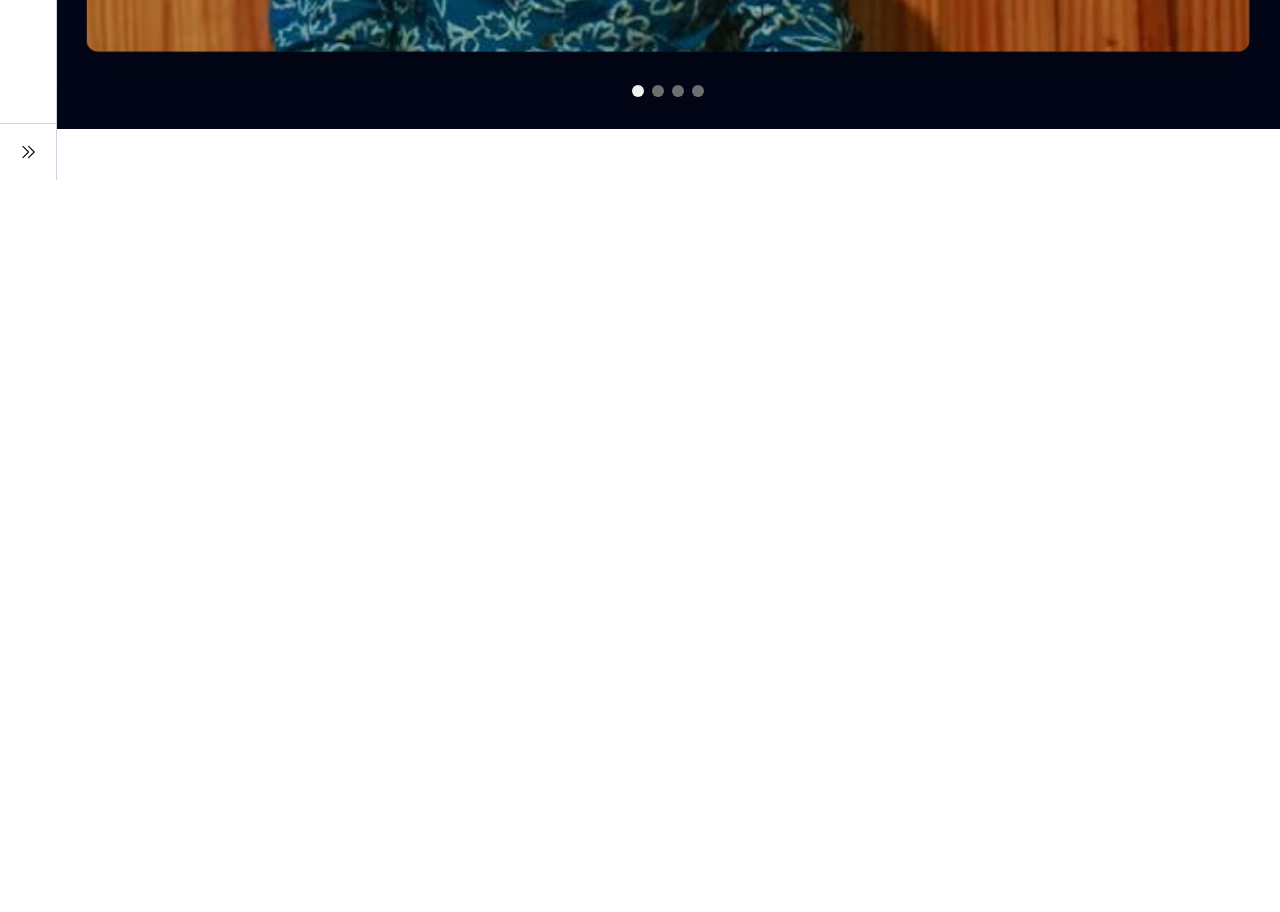
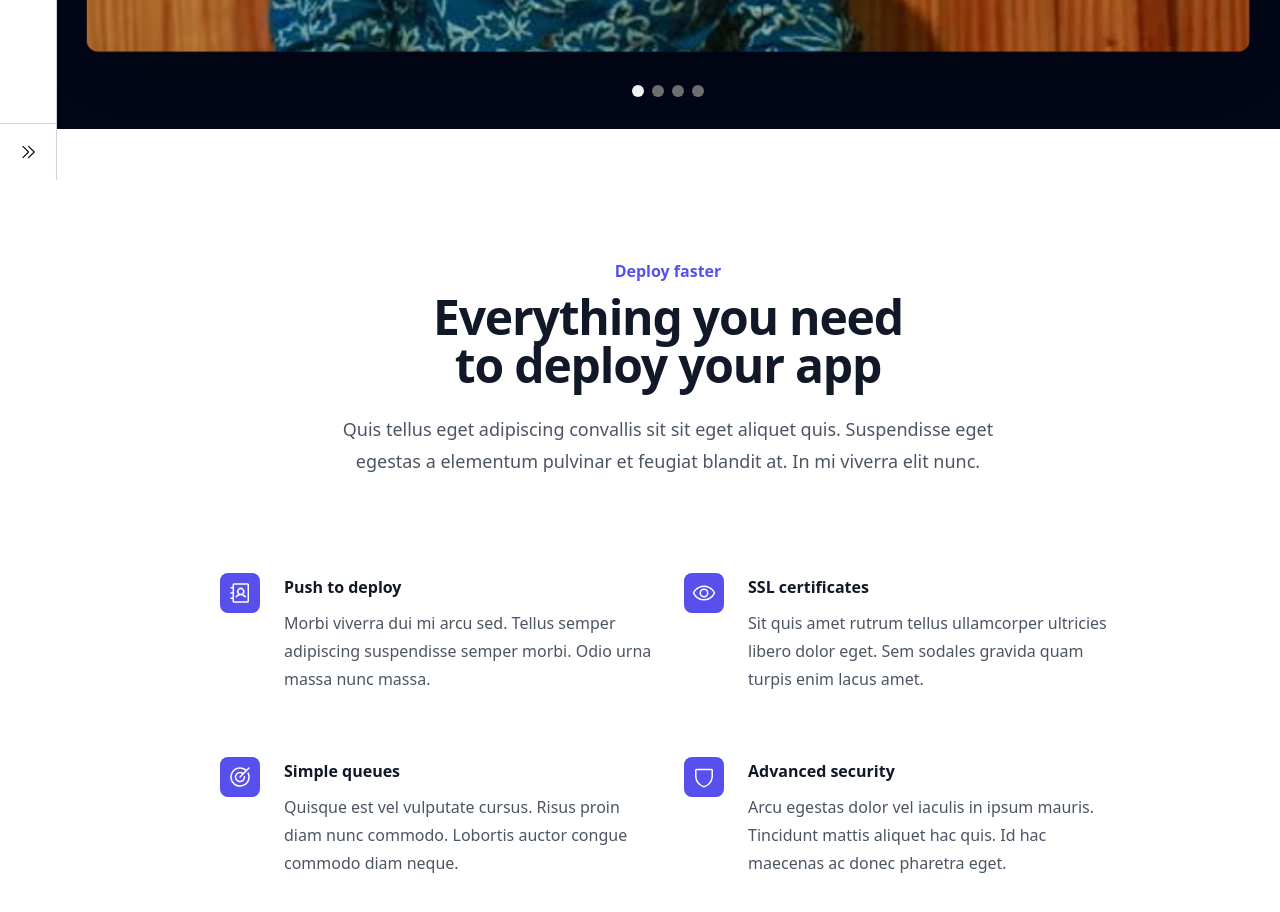
Before and after one commit to andreeeestor/CoverSpot, a React (Vite) app in the folder client/: page / in a window 1280 px wide. Shown: the part 620-1532 px from the top of the page. Before the commit the page ends 800 px from the top, so only its background shows below. Built offline with nearby package versions, Linux system fonts and the light colour scheme.

Commit message:
progresso na página inicial

```diff
--- a/client/src/pages/home/index.jsx
+++ b/client/src/pages/home/index.jsx
@@ -1,14 +1,74 @@
 import Sidebar from "../../components/Sidebar";
 import { SwipeCarousel } from "../../components/SwipeCarousel";
+import MainContainer from "../../components/MainContainer"
+import { AddressBook, Compass, Target, Shield, Eye } from "@phosphor-icons/react"
 
 export default function HomePage(){
+
+    const features = [
+        {
+          name: 'Push to deploy',
+          description:
+            'Morbi viverra dui mi arcu sed. Tellus semper adipiscing suspendisse semper morbi. Odio urna massa nunc massa.',
+          icon: AddressBook,
+        },
+        {
+          name: 'SSL certificates',
+          description:
+            'Sit quis amet rutrum tellus ullamcorper ultricies libero dolor eget. Sem sodales gravida quam turpis enim lacus amet.',
+          icon: Eye,
+        },
+        {
+          name: 'Simple queues',
+          description:
+            'Quisque est vel vulputate cursus. Risus proin diam nunc commodo. Lobortis auctor congue commodo diam neque.',
+          icon: Target,
+        },
+        {
+          name: 'Advanced security',
+          description:
+            'Arcu egestas dolor vel iaculis in ipsum mauris. Tincidunt mattis aliquet hac quis. Id hac maecenas ac donec pharetra eget.',
+          icon: Shield,
+        },
+      ]
+
     return(
         <>
         <Sidebar />
         <section className="pl-14">
-
         <SwipeCarousel />
         </section>
+        <MainContainer>
+        <div className="bg-white py-24 sm:py-32">
+      <div className="mx-auto max-w-7xl px-6 lg:px-8">
+        <div className="mx-auto max-w-2xl lg:text-center">
+          <h2 className="text-base/7 font-semibold text-indigo-600">Deploy faster</h2>
+          <p className="mt-2 text-pretty text-4xl font-semibold tracking-tight text-gray-900 sm:text-5xl lg:text-balance">
+            Everything you need to deploy your app
+          </p>
+          <p className="mt-6 text-lg/8 text-gray-600">
+            Quis tellus eget adipiscing convallis sit sit eget aliquet quis. Suspendisse eget egestas a elementum
+            pulvinar et feugiat blandit at. In mi viverra elit nunc.
+          </p>
+        </div>
+        <div className="mx-auto mt-16 max-w-2xl sm:mt-20 lg:mt-24 lg:max-w-4xl">
+          <dl className="grid max-w-xl grid-cols-1 gap-x-8 gap-y-10 lg:max-w-none lg:grid-cols-2 lg:gap-y-16">
+            {features.map((feature) => (
+              <div key={feature.name} className="relative pl-16">
+                <dt className="text-base/7 font-semibold text-gray-900">
+                  <div className="absolute left-0 top-0 flex h-10 w-10 items-center justify-center rounded-lg bg-indigo-600">
+                    <feature.icon aria-hidden="true" className="h-6 w-6 text-white" />
+                  </div>
+                  {feature.name}
+                </dt>
+                <dd className="mt-2 text-base/7 text-gray-600">{feature.description}</dd>
+              </div>
+            ))}
+          </dl>
+        </div>
+      </div>
+    </div>
+        </MainContainer>
         </>
     )
 }
--- a/client/src/pages/suporte/index.jsx
+++ b/client/src/pages/suporte/index.jsx
@@ -14,9 +14,9 @@
   return (
     <>
       <Sidebar />
-      <MainContainer className={"h-screen"}>
+      <MainContainer>
         {/* <main className="grid place-items-center h-screen"> */}
-        <div className="mx-auto max-w-screen-xl px-4 py-16 sm:px-6 lg:px-8">
+        <div className="mx-auto max-w-screen-xl px-4 py-12 sm:px-6 lg:px-8">
           <div className="mx-auto max-w-lg">
             <h1 className="text-center text-2xl font-bold sm:text-3xl">
               Central de Ajuda
@@ -59,7 +59,7 @@
         {/* </main> */}
 
         <section className="text-gray-600 body-font">
-          <div className="container px-5 py-24 mx-auto">
+          <div className="container px-5 pb-24 pt-4 mx-auto">
             <div className="flex flex-wrap sm:-m-4 -mx-4 -mb-10 -mt-4 md:space-y-0 space-y-6">
               <div className="p-4 md:w-1/3 flex flex-col text-center items-center">
                 <div className="w-20 h-20 inline-flex items-center justify-center rounded-full bg-blue-100 mb-5 flex-shrink-0">
```
Also changed, not shown: 1 other file (tests, documents, lock files or other folders).
